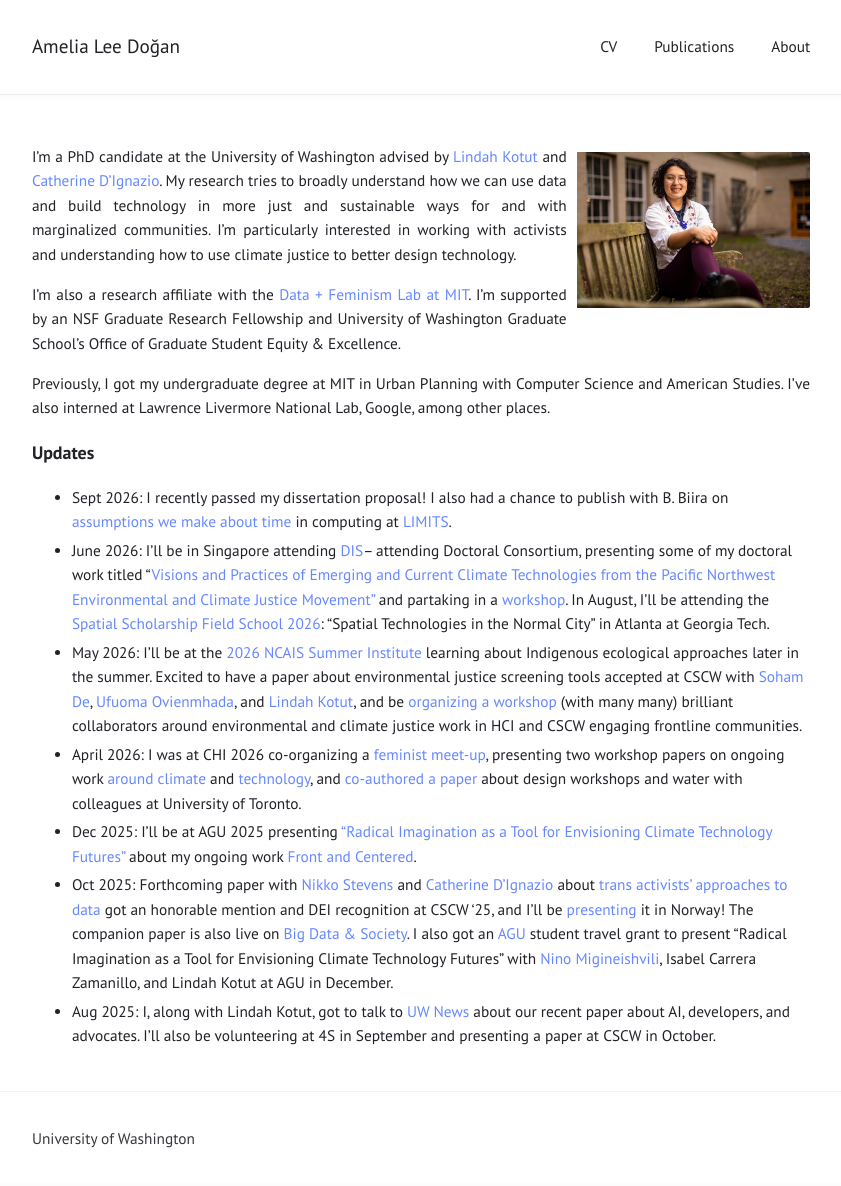
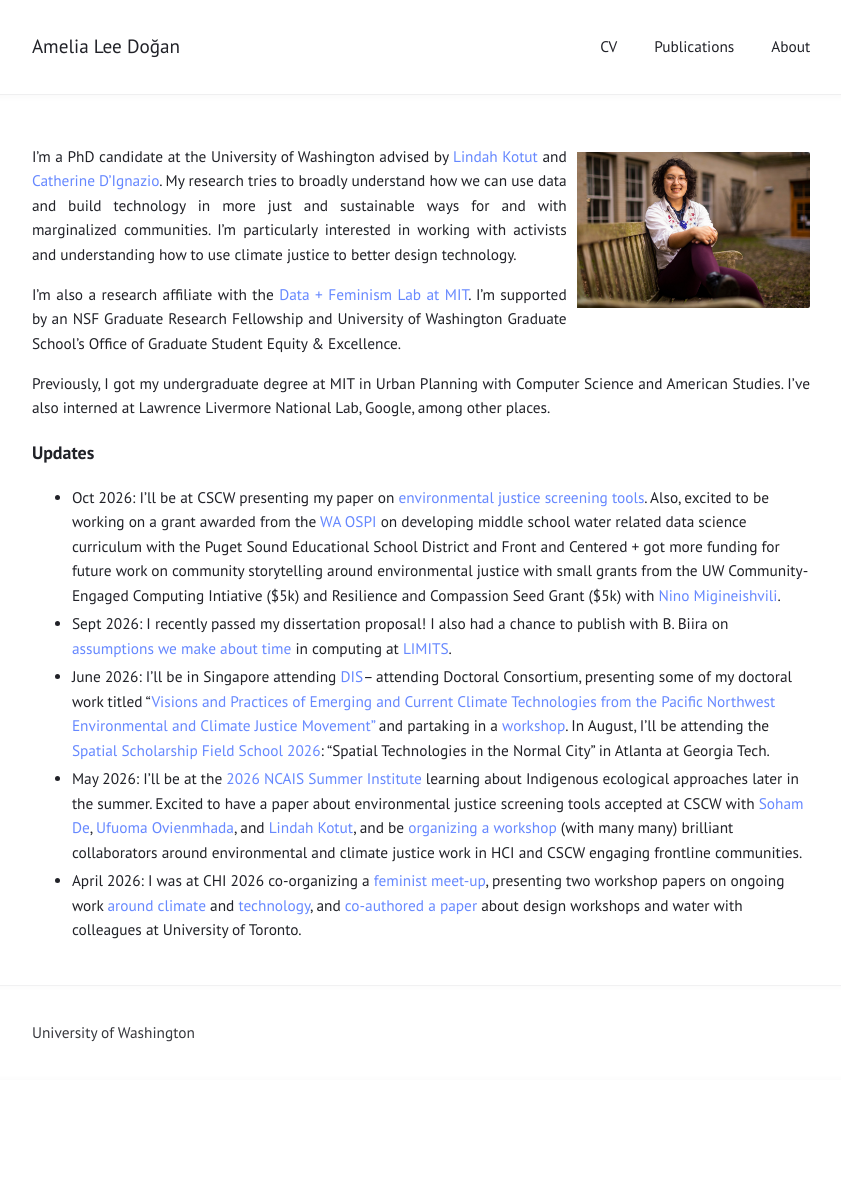
Before and after one commit to ameliadogan/ameliadogan.github.io, a Jekyll site: the page built from index.md, in a window 1280 px wide. Shown: the whole page, without its empty margins (219-1060 px from the left). Built offline with Jekyll 4.4.1, drawn with Linux system fonts in a browser that asks for light colours; after the commit the page ends 1080 px from its top, so only the background shows below that.

Commit message:
Update index.md

```diff
--- a/index.md
+++ b/index.md
@@ -11,10 +11,8 @@ Previously, I got my undergraduate degree at MIT in Urban Planning with Computer
 
 ### Updates
 
+* Oct 2026: I'll be at CSCW presenting my paper on [environmental justice screening tools](https://dl.acm.org/doi/10.1145/3816929). Also, excited to be working on a grant awarded from the [WA OSPI](https://ospi.k12.wa.us/policy-funding/grants-management/oer-development-funding) on developing middle school water related data science curriculum with the Puget Sound Educational School District and Front and Centered + got more funding for future work on community storytelling around environmental justice with small grants from the UW Community-Engaged Computing Intiative ($5k) and Resilience and Compassion Seed Grant ($5k) with [Nino Migineishvili](https://www.nino-m.com/).
 * Sept 2026: I recently passed my dissertation proposal! I also had a chance to publish with B. Biira on [assumptions we make about time](https://arxiv.org/abs/2606.13138) in computing at [LIMITS](https://computingwithinlimits.org/2026/).
 * June 2026: I'll be in Singapore attending [DIS](https://dis.acm.org/2026/)-- attending Doctoral Consortium, presenting some of my doctoral work titled "[Visions and Practices of Emerging and Current Climate Technologies from the Pacific Northwest Environmental and Climate Justice Movement"](https://dl.acm.org/doi/full/10.1145/3802974.3807995) and partaking in a [workshop](https://reworldingmth.wordpress.com/). In August, I'll be attending the [Spatial Scholarship Field School 2026](https://sites.gatech.edu/sts-fieldschool/fieldschool/): “Spatial Technologies in the Normal City” in Atlanta at Georgia Tech.
 * May 2026: I'll be at the [2026 NCAIS Summer Institute](https://www.newberry.org/calendar/2026-ncais-summer-institute) learning about Indigenous ecological approaches later in the summer. Excited to have a paper about environmental justice screening tools accepted at CSCW with [Soham De](https://sohamde.in/), [Ufuoma Ovienmhada](https://www.itsufuoma.com/), and [Lindah Kotut](https://faculty.washington.edu/kotut/), and be [organizing a workshop](https://ecjcscw2026workshop.netlify.app/) (with many many) brilliant collaborators around environmental and climate justice work in HCI and CSCW engaging frontline communities.
 * April 2026: I was at CHI 2026 co-organizing a [feminist meet-up](https://dl.acm.org/doi/10.1145/3772363.3778787), presenting two workshop papers on ongoing work [around climate](https://drive.google.com/file/d/11LT43vo8uEgcl8ouPPpMS3VwRnty45oJ/view?usp=sharing) and [technology](https://hci-terra.github.io/assets/submissions/CHI_2026_HCI_TERRA_Migineishvili.pdf), and [co-authored a paper](https://dl.acm.org/doi/10.1145/3772318.3790410) about design workshops and water with colleagues at University of Toronto.
-* Dec 2025: I'll be at AGU 2025 presenting ["Radical Imagination as a Tool for Envisioning Climate Technology Futures"](https://agu.confex.com/agu/agu25/meetingapp.cgi/Paper/1988656) about my ongoing work [Front and Centered](https://frontandcentered.org/).
-* Oct 2025: Forthcoming paper with [Nikko Stevens](https://nikkistevens.com/) and [Catherine D'Ignazio](https://kanarinka.com/) about [trans activists' approaches to data](https://dl.acm.org/doi/abs/10.1145/3757682) got an honorable mention and DEI recognition at CSCW '25, and I'll be [presenting](https://programs.sigchi.org/cscw/2025/program/session/213515) it in Norway! The companion paper is also live on [Big Data & Society](https://journals.sagepub.com/doi/full/10.1177/20539517251381694). I also got an [AGU](https://www.agu.org/annual-meeting) student travel grant to present "Radical Imagination as a Tool for Envisioning Climate Technology Futures" with [Nino Migineishvili](https://www.nino-m.com/), Isabel Carrera Zamanillo, and Lindah Kotut at AGU in December.
-*  Aug 2025: I, along with Lindah Kotut, got to talk to [UW News](https://www.washington.edu/news/2025/08/19/what-can-ai-developers-learn-from-climate-activists/) about our recent paper about AI, developers, and advocates. I'll also be volunteering at 4S in September and presenting a paper at CSCW in October.
```
